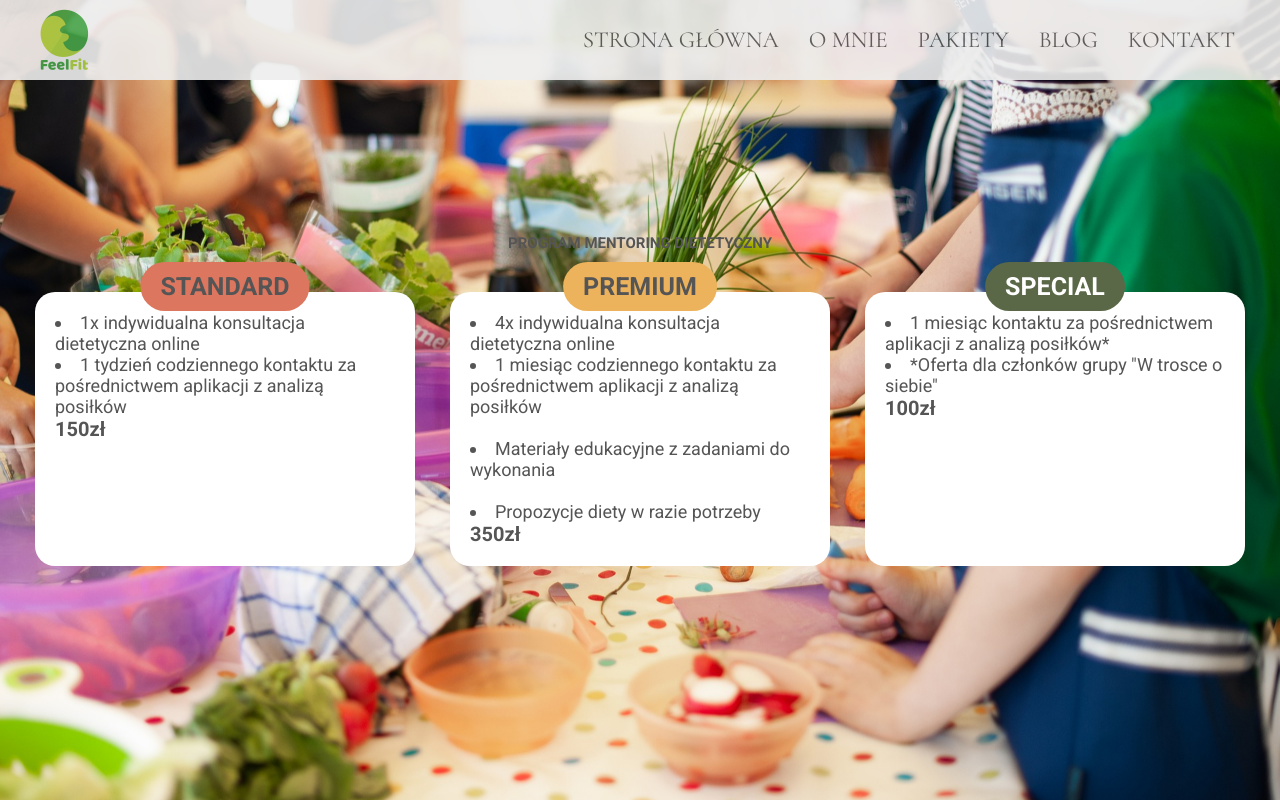
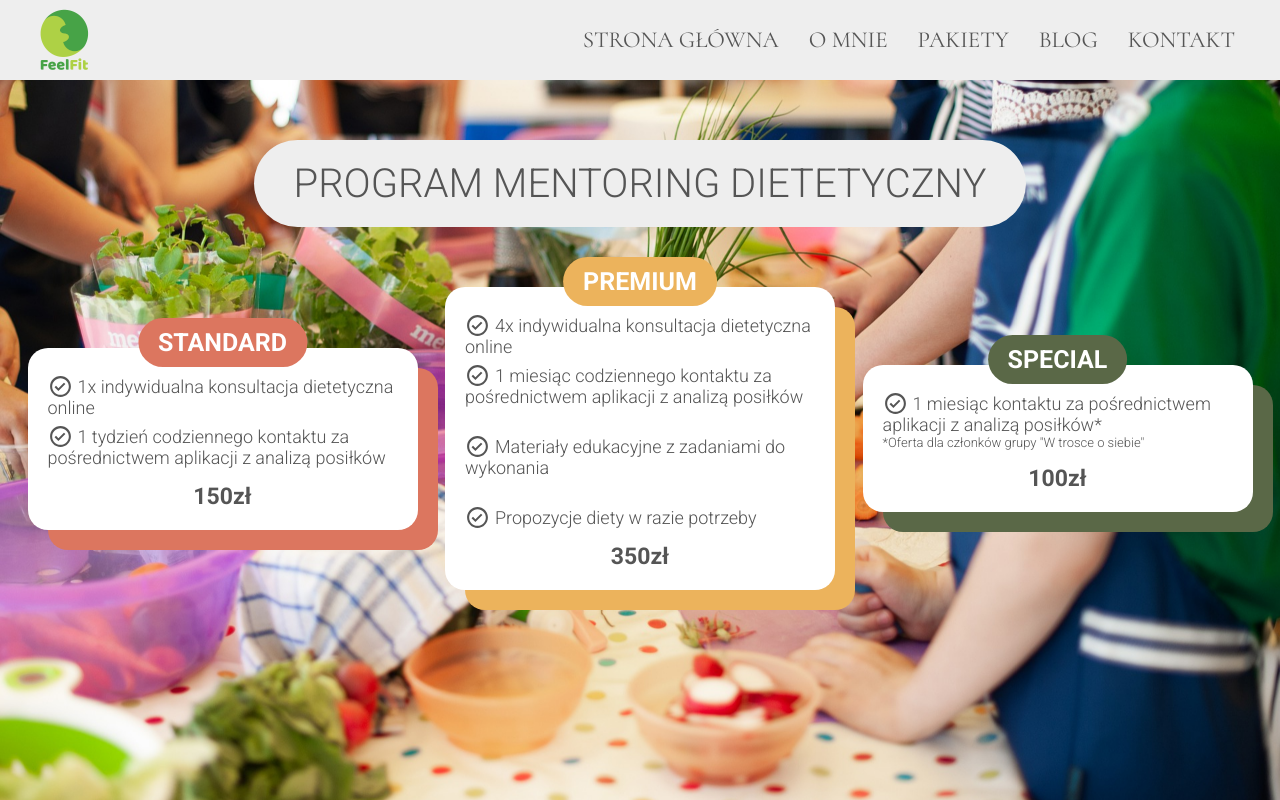
Before and after one commit to jarekm04/feel_fit, a React (Create React App) app: page /packages in a window 1280 px wide. Built offline with nearby package versions, Linux system fonts and the light colour scheme.

Commit message:
packages layout

```diff
--- a/src/components/HomePage/Packages.jsx
+++ b/src/components/HomePage/Packages.jsx
@@ -1,4 +1,5 @@
 import tableBg from "../../assets/IMG_3385.JPG";
+import {BiCheckCircle} from "react-icons/bi";
 
 const Packages = () => {
     return (
@@ -12,28 +13,28 @@ const Packages = () => {
                     <article className="packages__option">
                         <h3 className="option__name">STANDARD</h3>
                         <ul className="option__list">
-                            <li>1x indywidualna konsultacja dietetyczna online</li>
-                            <li>1 tydzień codziennego kontaktu za pośrednictwem aplikacji z analizą posiłków</li>
+                            <li><BiCheckCircle className="list__icon"/>1x indywidualna konsultacja dietetyczna online</li>
+                            <li><BiCheckCircle className="list__icon"/>1 tydzień codziennego kontaktu za pośrednictwem aplikacji z analizą posiłków</li>
                         </ul>
                         <h4 className="option__price">150zł</h4>
                     </article>
                     <article className="packages__option">
                         <h3 className="option__name">PREMIUM</h3>
                         <ul className="option__list">
-                            <li>4x indywidualna konsultacja dietetyczna online</li>
-                            <li>1 miesiąc codziennego kontaktu za pośrednictwem aplikacji z analizą posiłków</li>
+                            <li><BiCheckCircle className="list__icon"/>4x indywidualna konsultacja dietetyczna online</li>
+                            <li><BiCheckCircle className="list__icon"/>1 miesiąc codziennego kontaktu za pośrednictwem aplikacji z analizą posiłków</li>
                             <br/>
-                            <li>Materiały edukacyjne z zadaniami do wykonania</li>
+                            <li><BiCheckCircle className="list__icon"/>Materiały edukacyjne z zadaniami do wykonania</li>
                             <br/>
-                            <li>Propozycje diety w razie potrzeby</li>
+                            <li><BiCheckCircle className="list__icon"/>Propozycje diety w razie potrzeby</li>
                         </ul>
                         <h4 className="option__price">350zł</h4>
                     </article>
                     <article className="packages__option">
                         <h3 className="option__name">SPECIAL</h3>
                         <ul className="option__list">
-                            <li>1 miesiąc kontaktu za pośrednictwem aplikacji z analizą posiłków*</li>
-                            <li>*Oferta dla członków grupy "W trosce o siebie"</li>
+                            <li><BiCheckCircle className="list__icon"/>1 miesiąc kontaktu za pośrednictwem aplikacji z analizą posiłków*</li>
+                            <li><p>*Oferta dla członków grupy "W trosce o siebie"</p></li>
                         </ul>
                         <h4 className="option__price">100zł</h4>
                     </article>
--- a/src/styles/components/home.scss
+++ b/src/styles/components/home.scss
@@ -1,10 +1,8 @@
 .home {
   height: calc(100vh - 8rem);
-  width: 100vw;
   position: relative;
   overflow: hidden;
   background: $gradient-homepage;
-  margin-top: 7rem;
   .home__bg-1 {
     position: absolute;
     top: -6rem;
--- a/src/styles/components/navbar.scss
+++ b/src/styles/components/navbar.scss
@@ -1,11 +1,11 @@
 .navbar {
-  position: fixed;
-  top: 0;
-  left: 0;
+  //position: fixed;
+  //top: 0;
+  //left: 0;
   width: 100%;
   background-color: $color-ltGray;
-  z-index: 100;
-  opacity: 0.9;
+  //z-index: 100;
+  //opacity: 0.9;
   .container {
     display: flex;
     justify-content: space-between;
--- a/src/styles/components/packages.scss
+++ b/src/styles/components/packages.scss
@@ -1,6 +1,5 @@
 .packages {
-  height: 100vh;
-  width: 100vw;
+  min-height: calc(100vh - 8rem);
   position: relative;
   overflow: hidden;
 
@@ -8,6 +7,7 @@
     position: absolute;
     top: 0;
     left: 0;
+    min-height: calc(100vh - 8rem);
     height: 100%;
     width: 100%;
     background: url("../../assets/IMG_3385.JPG") no-repeat center center fixed;
@@ -21,33 +21,74 @@
     justify-content: center;
     align-items: center;
     height: 100%;
+    margin-bottom: 5rem;
 
     .packages__title {
-      margin-bottom: 4rem;
+      font-size: 4rem;
+      font-weight: lighter;
+      color: $color-dkGray;
+      background: $color-ltGray;
+      padding: 2rem 4rem;
+      margin: 6rem 0;
+      border-radius: 5rem;
+      position: relative;
     }
 
     .packages__options {
       display: flex;
       justify-content: space-evenly;
       flex-wrap: wrap;
+      gap: 6rem 2rem;
       width: 100%;
+      padding: 0 2rem;
+      font-weight: lighter;
 
       .packages__option {
-        flex-basis: 38rem;
+        display: flex;
+        flex-direction: column;
+        justify-content: space-between;
+        flex-basis: 39rem;
         border-radius: 2rem;
         background-color: $color-white;
         padding: 2rem;
         position: relative;
 
-        &:nth-of-type(1) > :first-child {
-          background-color: $color-packagesRed;
+        &:before {
+          content: '';
+          position: absolute;
+          top: 2rem;
+          left: 2rem;
+          width: 100%;
+          height: 100%;
+          border-radius: 2rem;
+          z-index: -1;
         }
-        &:nth-of-type(2) > :first-child {
-          background-color: $color-packagesYellow;
+
+        &:nth-of-type(1) {
+          align-self: center;
+          &:before {
+            background-color: $color-packagesRed;
+          }
+          & > :first-child {
+            background-color: $color-packagesRed;
+          }
         }
-        &:nth-of-type(3) > :first-child {
-          background-color: $color-packagesGreen;
-          color: $color-white;
+        &:nth-of-type(2) {
+          &:before {
+            background-color: $color-packagesYellow;
+          }
+          & > :first-child {
+            background-color: $color-packagesYellow;
+          }
+        }
+        &:nth-of-type(3) {
+          align-self: center;
+          &:before {
+            background-color: $color-packagesGreen;
+          }
+          & > :first-child {
+            background-color: $color-packagesGreen;
+          }
         }
 
         .option__name {
@@ -58,15 +99,28 @@
           font-size: 2.5rem;
           padding: 1rem 2rem;
           border-radius: 3rem;
+          color: $color-white;
         }
 
         .option__list {
           font-size: 1.8rem;
-          list-style: inside;
+          list-style-type: none;
+          li {
+            .list__icon {
+              font-size: 2.5rem;
+              transform: translateY(0.6rem);
+              margin-right: 0.5rem;
+            }
+            p {
+              font-size: 1.3rem;
+            }
+          }
         }
 
         .option__price {
-          font-size: 2rem;
+          font-size: 2.3rem;
+          margin-top: 1.5rem;
+          align-self: center;
         }
       }
     }
```
